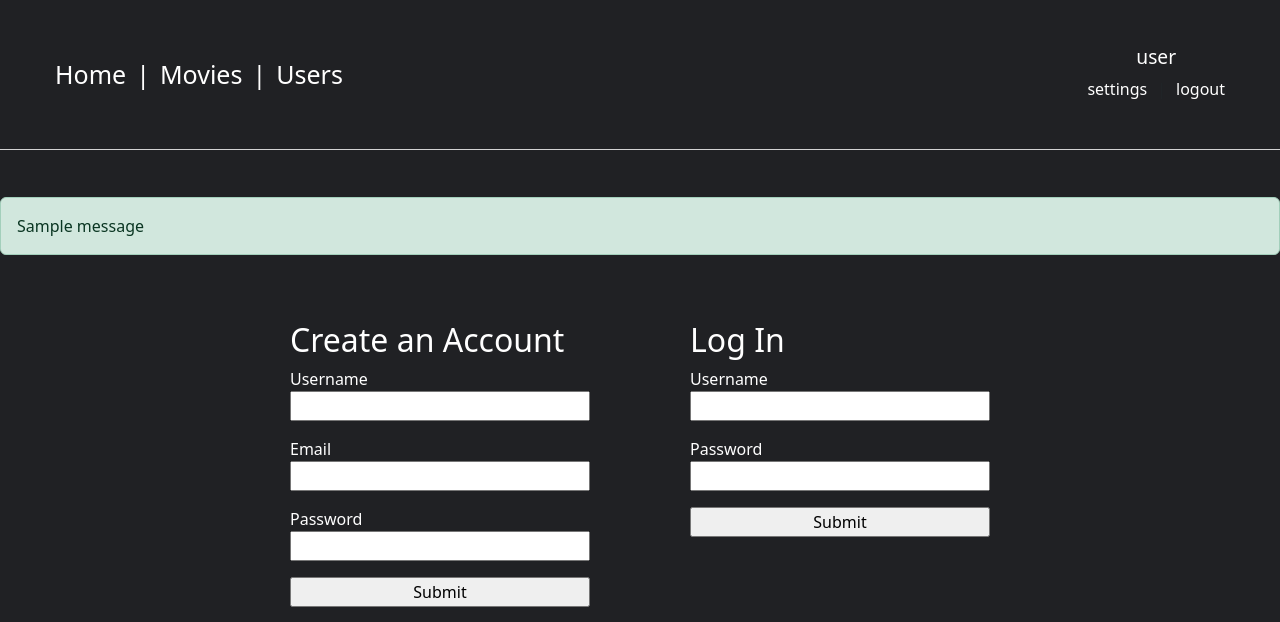
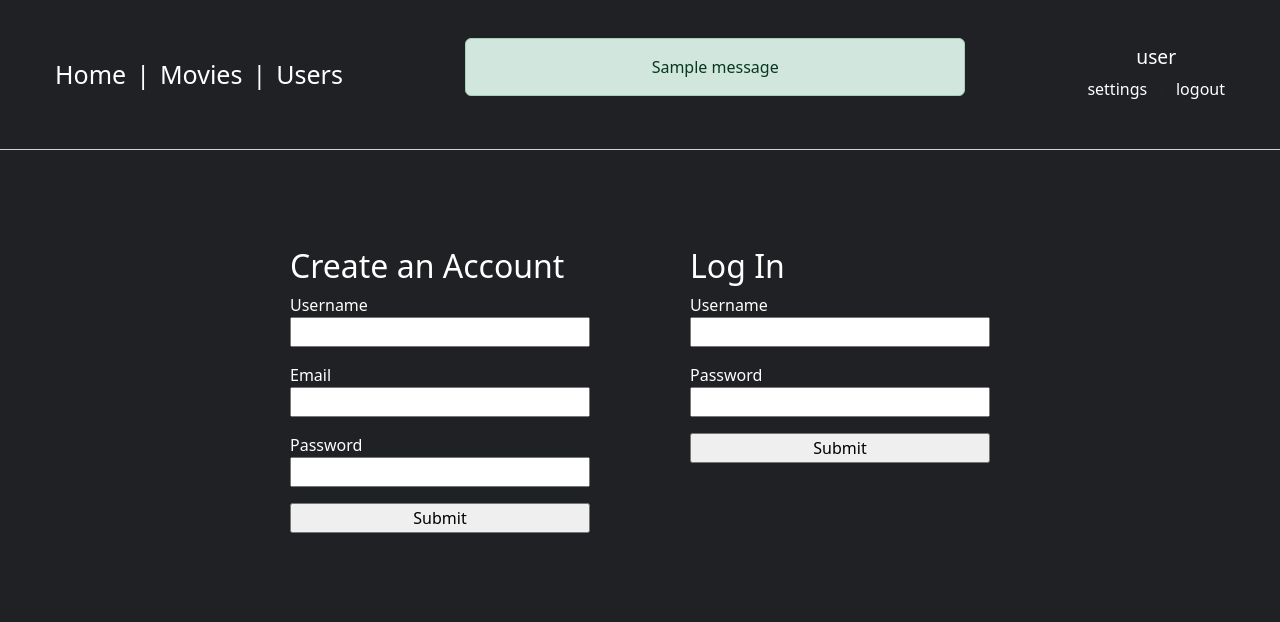
Before and after one commit to JRichm/py-proj-5, a Flask app: page / in a window 1280 px wide. Shown: the top 622 px of the page. Run offline with Flask 2, Linux system fonts and the light colour scheme; tables that the repository leaves empty hold one stand-in row (values such as "Sample post"); one stand-in notice (Sample message) is shown.

Commit message:
updated alerts

```diff
--- a/forms.py
+++ b/forms.py
@@ -30,7 +30,7 @@ class LoginForm(FlaskForm):
 
             # store username in session to keep track of logged in user
             session['user_id'] = user.user_id
-            flash('Successfully Logged In!', 'successs')
+            flash('Successfully Logged In!', 'success')
             return redirect('/')
 
         # form has not been submitted or data was not valid
--- a/static/css/base.css
+++ b/static/css/base.css
@@ -70,3 +70,15 @@ header a {
     font-size: larger;
     margin-bottom: 0px;
 }
+
+#message-area {
+    display:flex;
+    flex-direction: column;
+    min-width: 500px;
+    width: fit-content;
+}
+
+#message-area div {
+    display: flex;
+    justify-content: center;
+}
--- a/templates/base.html
+++ b/templates/base.html
@@ -20,6 +20,15 @@
         <p>|</p>
         <a href="/users">Users</a>
       </section>
+      <div id="message-area">
+        {% with messages = get_flashed_messages(with_categories=true) %}
+          {% for category, message in messages %}
+            <div class="alert {% if category=='success' %}alert-success{% elif category=='danger' %}alert-danger{% elif category=='info' %}alert-info{% endif %}">
+              {{ message }}
+            </div>
+          {% endfor %}
+        {% endwith %}
+      </div>
       <article>
         <a href="" id="user-name"><p>user</p></a>
         <span>
@@ -29,13 +38,8 @@
         </span>
       </article>
     </header>
-    {% with messages = get_flashed_messages(with_categories=true) %}
-      {% for category, message in messages %}
-        <div class="alert {% if category=='success' %}alert-success{% elif category=='danger' %}alert-danger{% elif category=='info' %}alert-info{% endif %}">
-          {{ message }}
-        </div>
-      {% endfor %}
-    {% endwith %}
+
+
 
     {% block body %}{% endblock %}
     {% block after_body %}{% endblock %}
```
